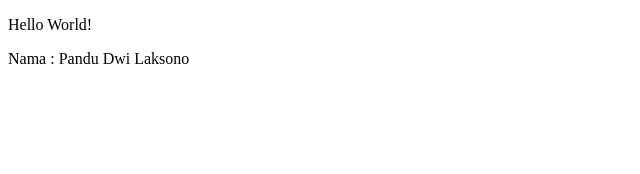
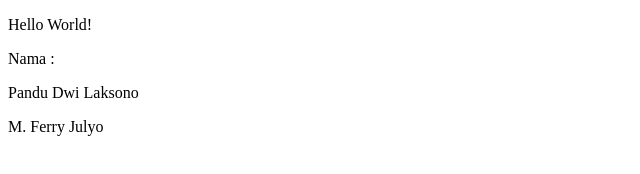
Before and after one commit to PanduDLaksono/Kelompok_Optimis, a plain HTML site: page index.html in a window 1280 px wide. Shown: the whole page, without its empty margins (0-640 px from the left). Drawn offline with Linux system fonts and the light colour scheme.

Commit message:
Kelompok_Optimis

```diff
--- a/index.html
+++ b/index.html
@@ -6,7 +6,9 @@
     <title>Hello World!</title>
 </head>
 <body>
-    <p>Hello World!</p>
-    <p>Nama : Pandu Dwi Laksono</p>
+    <p>Hello World!</p></p>
+    <p>Nama :</p>
+	<p>Pandu Dwi Laksono</p>
+	<p>M. Ferry Julyo<p>
 </body>
 </html>
```
